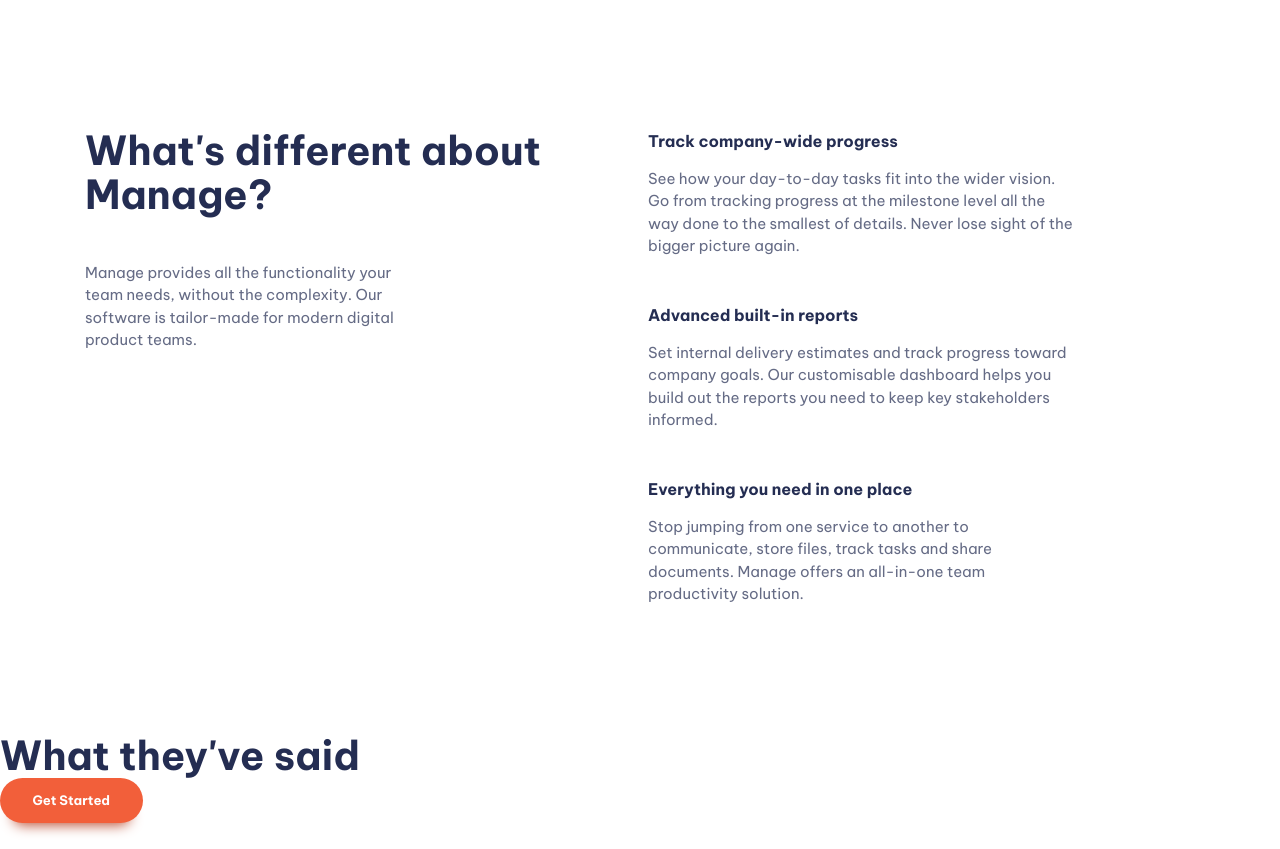
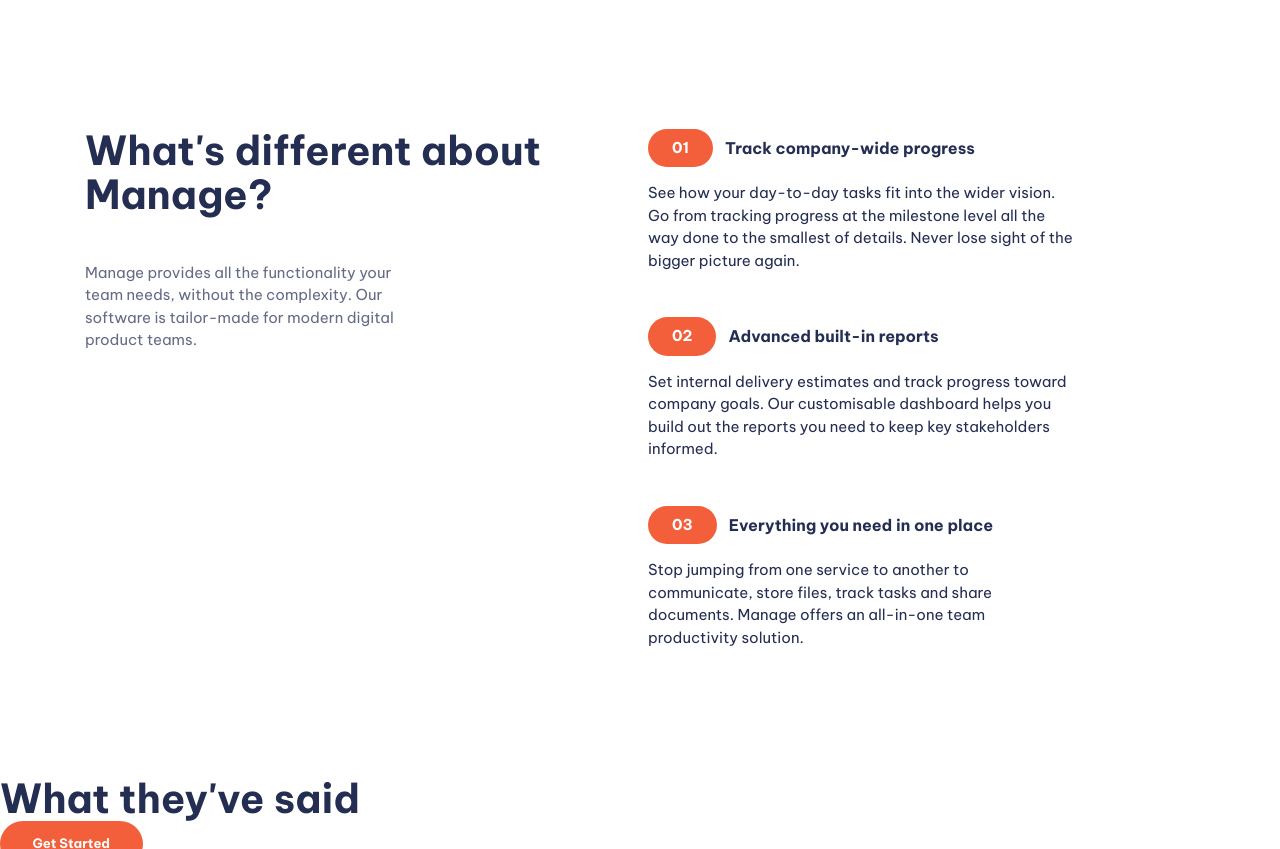
Before and after one commit to pulsar1812/landing-page-vanilla, a website built with Vite: page index.html in a window 1280 px wide. Shown: the part 700-1549 px from the top of the page. Built offline with nearby package versions, Linux system fonts and the light colour scheme; a web font is replaced by a local one.

Commit message:
Add ordered numbers

```diff
--- a/index.html
+++ b/index.html
@@ -96,8 +96,10 @@
               <ul class="numbered-items flow" role="list">
                 <li>
                   <div class="flow" style="--flow-spacer: 1em">
-                    <h3 class="fs-600 fw-bold">Track company-wide progress</h3>
-                    <p data-width="wide">
+                    <h3 class="numbered-items__title fs-600 fw-bold">
+                      Track company-wide progress
+                    </h3>
+                    <p data-width="wide" class="numbered-items__body">
                       See how your day-to-day tasks fit into the wider vision.
                       Go from tracking progress at the milestone level all the
                       way done to the smallest of details. Never lose sight of
@@ -107,8 +109,10 @@
                 </li>
                 <li>
                   <div class="flow" style="--flow-spacer: 1em">
-                    <h3 class="fs-600 fw-bold">Advanced built-in reports</h3>
-                    <p data-width="wide">
+                    <h3 class="numbered-items__title fs-600 fw-bold">
+                      Advanced built-in reports
+                    </h3>
+                    <p data-width="wide" class="numbered-items__body">
                       Set internal delivery estimates and track progress toward
                       company goals. Our customisable dashboard helps you build
                       out the reports you need to keep key stakeholders
@@ -118,10 +122,10 @@
                 </li>
                 <li>
                   <div class="flow" style="--flow-spacer: 1em">
-                    <h3 class="fs-600 fw-bold">
+                    <h3 class="numbered-items__title fs-600 fw-bold">
                       Everything you need in one place
                     </h3>
-                    <p data-width="wide">
+                    <p data-width="wide" class="numbered-items__body">
                       Stop jumping from one service to another to communicate,
                       store files, track tasks and share documents. Manage
                       offers an all-in-one team productivity solution.
--- a/style.css
+++ b/style.css
@@ -378,6 +378,42 @@ input:where([type='text'], [type='email']) {
   opacity: 0.1;
 }
 
+/* Numbered Items */
+.numbered-items {
+  counter-reset: count;
+}
+
+.numbered-items li {
+  counter-increment: count;
+}
+
+.numbered-items div {
+  display: grid;
+  position: relative;
+  align-items: center;
+  column-gap: var(--size-300);
+  grid-template-columns: min-content 1fr;
+}
+
+.numbered-items__body {
+  grid-column: 1 / -1;
+}
+
+.numbered-items__title {
+  grid-row: 1 / 2;
+  grid-column: 2 / 3;
+  line-height: 1;
+}
+
+.numbered-items div::before {
+  content: "0" counter(count);
+  background-color: var(--clr-accent-400);
+  color: var(--clr-neutral-100);
+  font-weight: var(--fw-bold);
+  padding: var(--size-200) var(--size-500);
+  border-radius: 100vw;
+}
+
 /* Utility classes */
 .visually-hidden {
   position: absolute !important;
```
